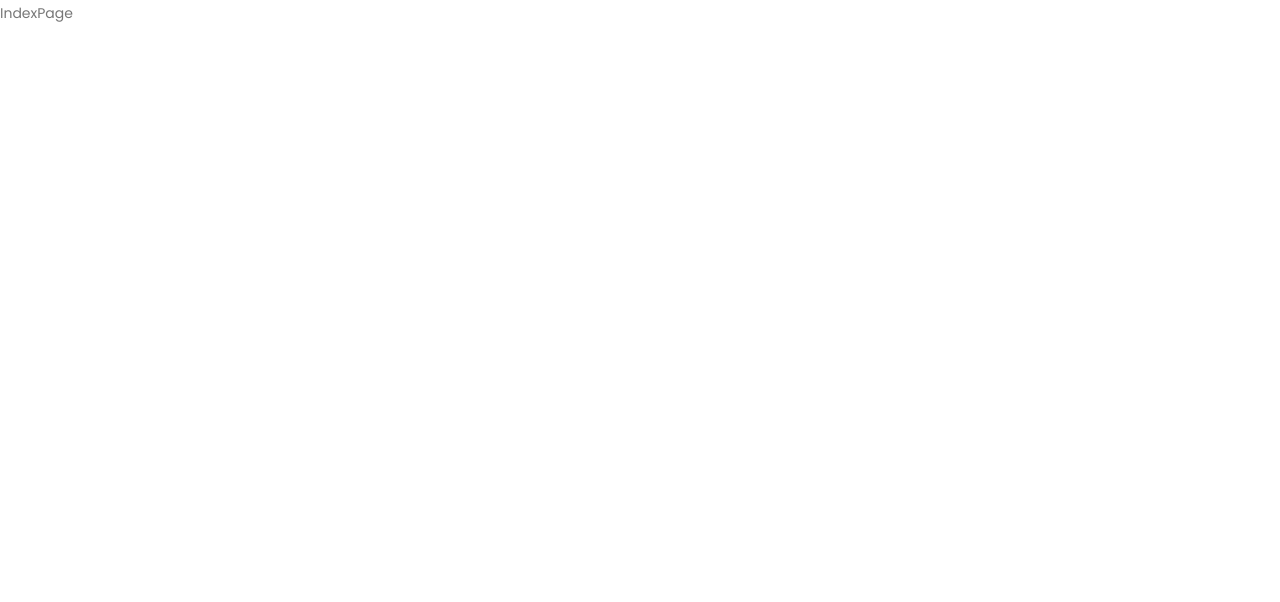
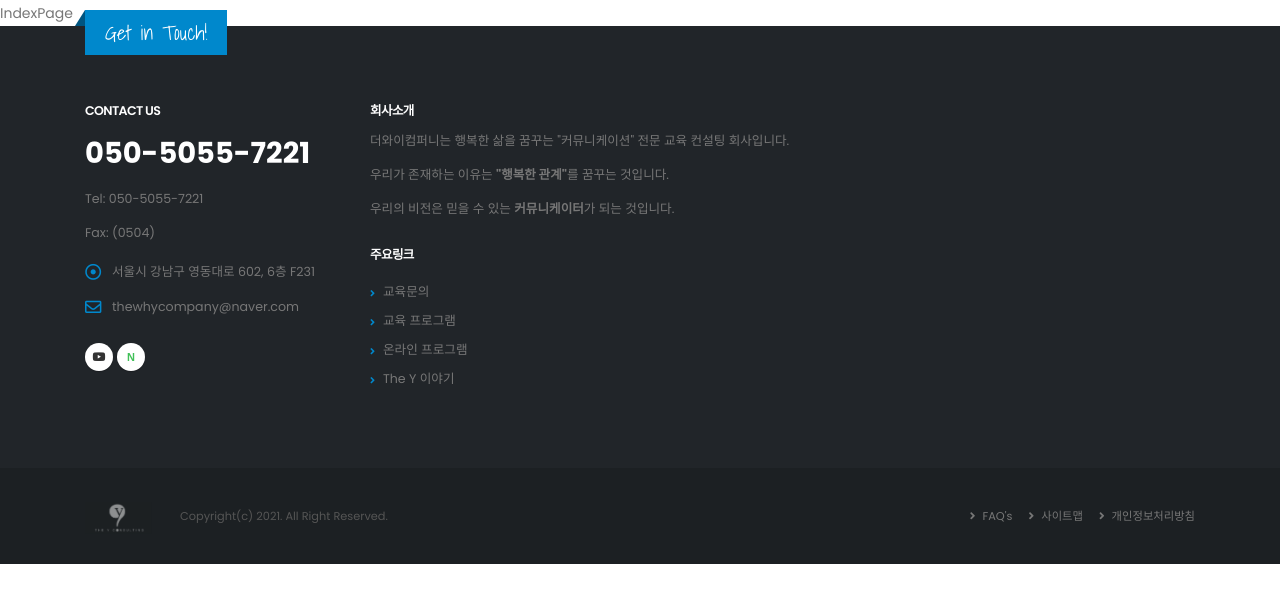
Before and after one commit to kokily/thewhy-past, a Next.js app in the folder client/: page / in a window 1280 px wide. Shown: the top 602 px of the page. Built offline with nearby package versions, Linux system fonts and the light colour scheme.

Commit message:
Footer Design

```diff
--- /dev/null
+++ b/client/components/common/Footer.tsx
@@ -0,0 +1,16 @@
+import React from 'react';
+import Contents from './footer/Contents';
+import Copyright from './footer/Copyright';
+
+interface Props {}
+
+const Footer: React.FC<Props> = () => {
+  return (
+    <footer id="footer" className="mt-0">
+      <Contents />
+      <Copyright />
+    </footer>
+  );
+};
+
+export default Footer;
--- /dev/null
+++ b/client/components/common/Layout.tsx
@@ -0,0 +1,17 @@
+import Footer from './Footer';
+
+interface Props {}
+
+const Layout: React.FC<Props> = ({ children }) => {
+  return (
+    <div className="body">
+      <div role="main" className="main">
+        {children}
+      </div>
+
+      <Footer />
+    </div>
+  );
+};
+
+export default Layout;
--- /dev/null
+++ b/client/components/common/NaverIcon.tsx
@@ -0,0 +1,34 @@
+import React from 'react';
+import styled, { css } from 'styled-components';
+import oc from 'open-color';
+
+// Styles
+const Container = styled.a<Props>`
+  &:hover {
+    background: ${oc.green[6]}!important;
+  }
+  span:before {
+    font-family: sans-serif;
+    font-size: 11px;
+    font-weight: 600;
+    content: 'N';
+    color: ${oc.green[6]};
+  }
+  &:hover span:before {
+    color: white;
+  }
+`;
+
+interface Props {
+  href: string;
+}
+
+const NaverIcon: React.FC<Props> = ({ href }) => {
+  return (
+    <Container href={href}>
+      <span />
+    </Container>
+  );
+};
+
+export default NaverIcon;
--- /dev/null
+++ b/client/components/common/footer/Contents.tsx
@@ -0,0 +1,118 @@
+import React from 'react';
+import useKakaoMap from './hooks/useKakaoMap';
+import NaverIcon from '../NaverIcon';
+import KakaoMap from './KakaoMap';
+
+function FooterContent() {
+  const kakaoMap = useKakaoMap();
+
+  const ContactUs = (
+    <div className="col-md-3 mb-4 mb-lg-0">
+      <h5 className="text-3 mb-3 pb-1">Contact Us</h5>
+      <p className="text-8 text-color-light font-weight-bold">050-5055-7221</p>
+      <p className="mb-2">Tel: 050-5055-7221</p>
+      <p className="mb-2">Fax: (0504) </p>
+      <ul className="list list-icons list-icons-lg">
+        <li className="mb-1">
+          <i className="far fa-dot-circle text-color-primary" />
+          <p className="m-0">서울시 강남구 영동대로 602, 6층 F231</p>
+        </li>
+        <li className="mb-1">
+          <i className="far fa-envelope text-color-primary" />
+          <p className="m-0">thewhycompany@naver.com</p>
+        </li>
+      </ul>
+      <ul
+        className="footer-social-icons social-icons mt-4"
+        style={{ transition: '0.3s all' }}
+      >
+        <li className="social-icons-youtube mr-1">
+          <a href="https://www.youtube.com/channel/UCggECPaCiuurAttkyNdWWDg/featured">
+            <i className="fab fa-youtube text-2" />
+          </a>
+        </li>
+        <li className="naver">
+          <NaverIcon href="https://blog.naver.com/thewhycompany" />
+        </li>
+      </ul>
+    </div>
+  );
+
+  const PageInfos = (
+    <div className="col-md-6 mb-4 mb-lg-0">
+      <h5 className="text-3 mb-1">회사소개</h5>
+      <p className="mt-2 mb-2">
+        더와이컴퍼니는 행복한 삶을 꿈꾸는 &quot;커뮤니케이션&quot; 전문 교육
+        컨설팅 회사입니다.
+      </p>
+      <p className="mt-2 mb-2">
+        우리가 존재하는 이유는{' '}
+        <strong className="text-3">&quot;행복한 관계&quot;</strong>를 꿈꾸는
+        것입니다.
+      </p>
+      <p className="mt-2 mb-2">
+        우리의 비전은 믿을 수 있는{' '}
+        <strong className="text-3">커뮤니케이터</strong>가 되는 것입니다.
+      </p>
+
+      <div className="row pt-3">
+        {/* col-6(대화면 4개) col-lg-3(중화면 2개) */}
+        <div className="col-6 col-lg-3 mb-4 mb-lg-0">
+          <h5 className="text-3 mb-3">주요링크</h5>
+          <ul className="list list-icons list-icons-sm mb-0">
+            <li>
+              <i className="fas fa-angle-right top-8" />
+              <a href="/question" className="link-hover-style-1">
+                교육문의
+              </a>
+            </li>
+
+            <li>
+              <i className="fas fa-angle-right top-8" />
+              <a href="/education" className="link-hover-style-1">
+                교육 프로그램
+              </a>
+            </li>
+
+            <li>
+              <i className="fas fa-angle-right top-8" />
+              <a href="/online" className="link-hover-style-1">
+                온라인 프로그램
+              </a>
+            </li>
+
+            <li>
+              <i className="fas fa-angle-right top-8" />
+              <a href="/stories" className="link-hover-style-1">
+                The Y 이야기
+              </a>
+            </li>
+          </ul>
+        </div>
+      </div>
+    </div>
+  );
+
+  const Map = (
+    <div className="col-md-3 mb-4 mb-lg-0">
+      <h5 className="text-3 mb-1">오시는 길</h5>
+      <KakaoMap ref={kakaoMap} />
+    </div>
+  );
+
+  return (
+    <div className="container">
+      <div className="footer-ribbon">
+        <span>Get in Touch!</span>
+      </div>
+
+      <div className="row py-5 my-4">
+        {ContactUs}
+        {PageInfos}
+        {/*{Map}*/}
+      </div>
+    </div>
+  );
+}
+
+export default FooterContent;
--- /dev/null
+++ b/client/components/common/footer/Copyright.tsx
@@ -0,0 +1,53 @@
+import React from 'react';
+
+interface Props {}
+
+const Copyright: React.FC<Props> = () => {
+  return (
+    <div className="footer-copyright">
+      <div className="container py-2">
+        <div className="row py-4">
+          <div className="col-lg-1 d-flex align-items-center justify-content-center justify-content-lg-start mb-2 mb-lg-0">
+            <a href="/" className="logo pr-0 pr-lg-3">
+              <img src="/img/logo2.png" className="opacity-5" height="32" />
+            </a>
+          </div>
+
+          <div className="col-lg-7 d-flex align-items-center justify-content-center justify-content-lg-start mb-4 mb-lg-0">
+            <p>Copyright(c) 2021. All Right Reserved.</p>
+          </div>
+
+          <div className="col-lg-4 d-flex align-items-center justify-content-center justify-content-lg-end">
+            <nav id="sub-menu">
+              <ul>
+                <li>
+                  <i className="fas fa-angle-right" />
+                  <a href="/faq" className="ml-1 text-decoration-none">
+                    {' '}
+                    FAQ's
+                  </a>
+                </li>
+                <li>
+                  <i className="fas fa-angle-right" />
+                  <a href="/sitemap" className="ml-1 text-decoration-none">
+                    {' '}
+                    사이트맵
+                  </a>
+                </li>
+                <li>
+                  <i className="fas fa-angle-right" />
+                  <a href="/privacy" className="ml-1 text-decoration-none">
+                    {' '}
+                    개인정보처리방침
+                  </a>
+                </li>
+              </ul>
+            </nav>
+          </div>
+        </div>
+      </div>
+    </div>
+  );
+};
+
+export default Copyright;
--- /dev/null
+++ b/client/components/common/footer/KakaoMap.tsx
@@ -0,0 +1,15 @@
+import React, { forwardRef, Ref } from 'react';
+
+interface Props {
+  ref: Ref<HTMLDivElement>;
+}
+
+const KakaoMap: React.FC<Props> = forwardRef((_, ref) => {
+  return (
+    <div style={{ width: '400px', height: '300px' }}>
+      <div ref={ref} style={{ width: '100%', height: '100%' }} />
+    </div>
+  );
+});
+
+export default KakaoMap;
--- /dev/null
+++ b/client/components/common/footer/hooks/useKakaoMap.ts
@@ -0,0 +1,39 @@
+import { useEffect, useRef } from 'react';
+
+function useKakaoMap() {
+  const kakaoMap = useRef<HTMLDivElement>(null);
+
+  useEffect(() => {
+    if (kakaoMap && kakaoMap.current) {
+      const coords = new (window as any).daum.maps.LatLng(
+        37.5146843299638,
+        127.06058006215
+      );
+      const options = { center: coords, level: 2 };
+      const map = new (window as any).daum.maps.Map(kakaoMap.current, options);
+      const marker = new (window as any).daum.maps.Marker({
+        position: coords,
+        map,
+      });
+      const mapTypeControl = new (window as any).daum.maps.MapTypeControl();
+      const zoomControl = new (window as any).daum.maps.ZoomControl();
+
+      // Moving Center
+      map.relayout();
+      map.setCenter(coords);
+      marker.setPosition(coords);
+      map.addControl(
+        mapTypeControl,
+        (window as any).kakao.maps.ControlPosition.TOPRIGHT
+      );
+      map.addControl(
+        zoomControl,
+        (window as any).daum.maps.ControlPosition.RIGHT
+      );
+    }
+  }, [kakaoMap]);
+
+  return kakaoMap;
+}
+
+export default useKakaoMap;
--- a/client/package.json
+++ b/client/package.json
@@ -15,6 +15,7 @@
     "isomorphic-unfetch": "3.1.0",
     "js-cookie": "2.2.1",
     "next": "10.2.2",
+    "open-color": "1.8.0",
     "prettier": "2.3.0",
     "react": "17.0.2",
     "react-dom": "17.0.2",
--- a/client/pages/index.tsx
+++ b/client/pages/index.tsx
@@ -1,5 +1,8 @@
+import React from 'react';
+import Layout from '../components/common/Layout';
+
 function IndexPage() {
-  return <div>IndexPage</div>;
+  return <Layout>IndexPage</Layout>;
 }
 
 export default IndexPage;
```
Also changed, not shown: 1 other file (tests, documents, lock files or other folders).
